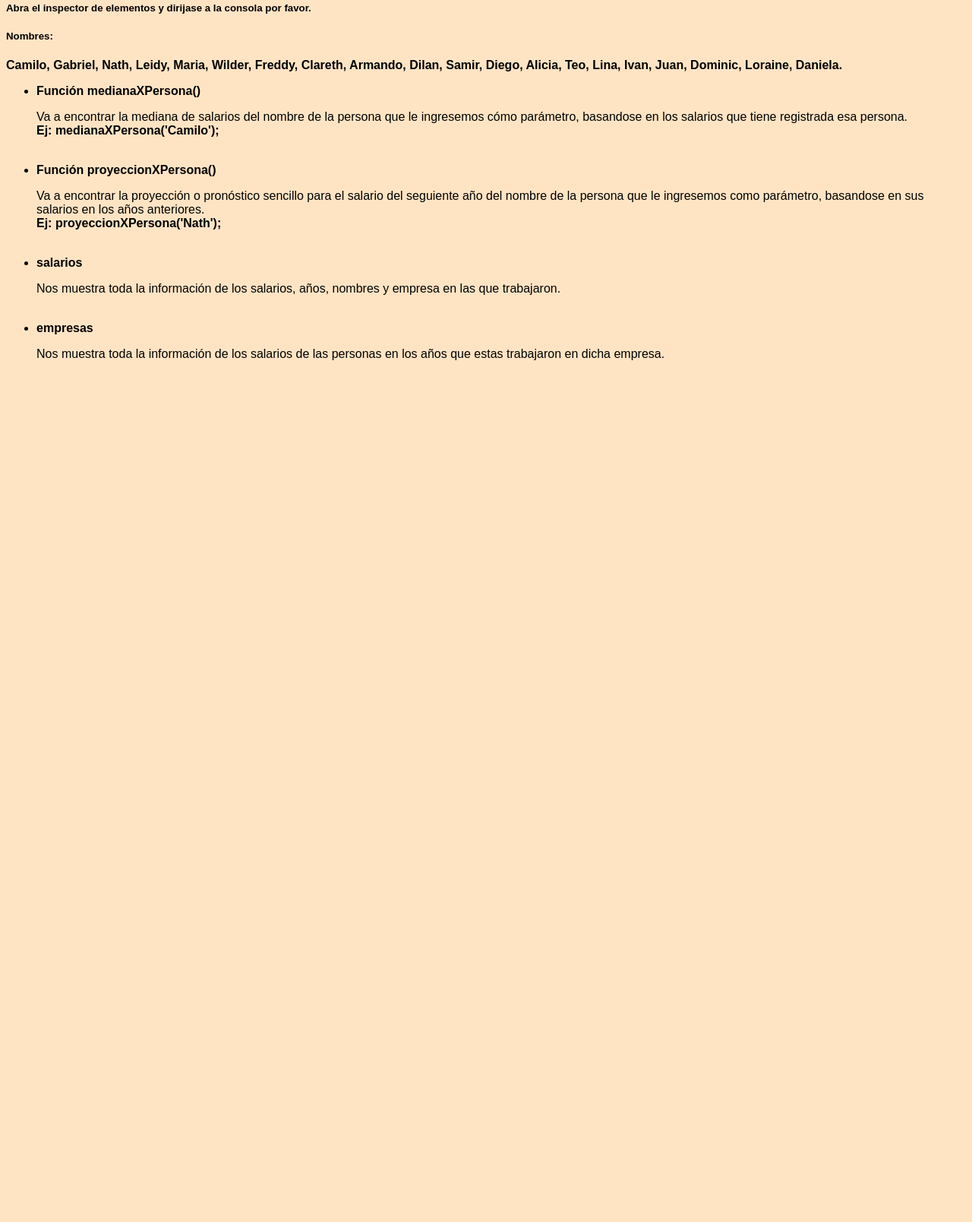
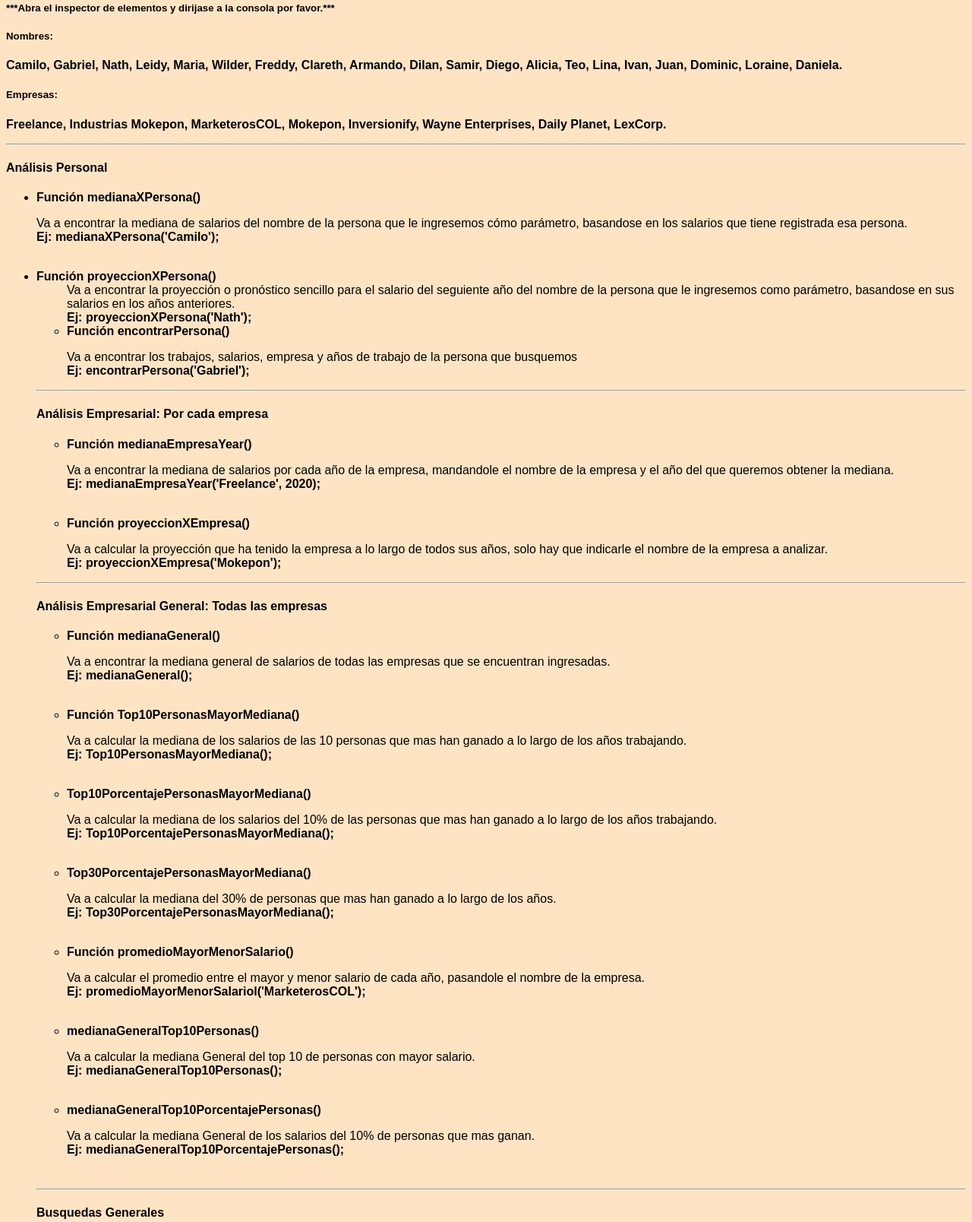
Before and after one commit to CamDev0/Curso-porcentajes-y-descuentos-con-Javascript, a plain HTML site: page salarios.html in a window 1280 px wide. Shown: the part 70-1678 px from the top of the page at 76% size. Before the commit the page ends 800 px from the top, so only its background shows below. Drawn offline with Linux system fonts and the light colour scheme.

Commit message:
Se agregÃaron nuevas instrucciones a la guía salarios.html para un mayor entendimiento de las funcionalidades.

```diff
--- a/analisis.js
+++ b/analisis.js
@@ -223,3 +223,5 @@ function Top30PorcentajePersonasMayorMediana(){
 
     return top10;
 }
+
+//Proximo a añadir: top personas con menor salario, salario promedio de todas las empresas, etc...
--- a/salarios.html
+++ b/salarios.html
@@ -10,26 +10,121 @@
 <body>
     <h3>Salarios: Análisis salarial</h3>
 
-    <h5>Abra el inspector de elementos y dirijase a la consola por favor.</h5>
+    <h5> ***Abra el inspector de elementos y dirijase a la consola por favor.***</h5>
 
     <h5>Nombres: </h5>
     <p><b>Camilo, Gabriel, Nath, Leidy, Maria, Wilder, Freddy, Clareth, Armando, Dilan, Samir, Diego,
         Alicia, Teo, Lina, Ivan, Juan, Dominic, Loraine, Daniela.
     </b></p>
 
+    <h5>Empresas: </h5>
+    <p>
+    <b>
+        Freelance, Industrias Mokepon, MarketerosCOL, Mokepon, Inversionify, Wayne Enterprises, Daily Planet, LexCorp.
+    </b>
+    </p>
+
+    <hr>
+
+        <h4>Análisis Personal</h4>
     <ul>
         <li><b>Función medianaXPersona()</b></li>
         <p> Va a encontrar la mediana de salarios del nombre de la persona que le ingresemos cómo parámetro, basandose
             en los salarios que tiene registrada esa persona. <br>
         <b>Ej: medianaXPersona('Camilo');</b>
         </p>
+
         <br>
+
         <li><b>Función proyeccionXPersona()</b></li>
-        <p>Va a encontrar la proyección o pronóstico sencillo para el salario del seguiente año del nombre de la persona
+        <ul>Va a encontrar la proyección o pronóstico sencillo para el salario del seguiente año del nombre de la persona
            que le ingresemos como parámetro, basandose en sus salarios en los años anteriores. <br>
            <b>Ej: proyeccionXPersona('Nath');</b>
+
+        <br>
+
+        <li><b>Función encontrarPersona()</b> </li>
+        <p> Va a encontrar los trabajos, salarios, empresa y años de trabajo de la persona que busquemos<br>
+        <b>Ej: encontrarPersona('Gabriel');</b>
         </p>
+
+    </ul>
+
+    <hr>
+        <h4>Análisis Empresarial: Por cada empresa</h4>
+
+    <ul>
+        <li><b>Función medianaEmpresaYear()</b></li>
+        <p>Va a encontrar la mediana de salarios por cada año de la empresa, mandandole el nombre de la empresa y el año del que queremos obtener la mediana.<br>
+            <b>Ej: medianaEmpresaYear('Freelance', 2020);</b>
+        </p>
+
         <br>
+
+        <li><b>Función proyeccionXEmpresa()</b></li>
+        <p>Va a calcular la proyección que ha tenido la empresa a lo largo de todos sus años, solo hay que indicarle el nombre de la empresa a analizar.<br>
+            <b>Ej: proyeccionXEmpresa('Mokepon');</b>
+        </p>
+
+    </ul>
+    <hr>
+        <h4>Análisis Empresarial General: Todas las empresas</h4>
+
+    <ul>
+        <li><b>Función medianaGeneral()</b></li>
+        <p>Va a encontrar la mediana general de salarios de todas las empresas que se encuentran ingresadas.<br>
+            <b>Ej: medianaGeneral();</b>
+        </p>
+
+        <br>
+
+        <li><b>Función Top10PersonasMayorMediana()</b></li>
+        <p>Va a calcular la mediana de los salarios de las 10 personas que mas han ganado a lo largo de los años trabajando.<br>
+            <b>Ej: Top10PersonasMayorMediana();</b>
+        </p>
+
+        <br>
+
+        <li><b>Top10PorcentajePersonasMayorMediana()</b></li>
+        <p>Va a calcular la mediana de los salarios del 10% de las personas que mas han ganado a lo largo de los años trabajando.<br>
+            <b>Ej: Top10PorcentajePersonasMayorMediana();</b>
+        </p>
+
+        <br>
+
+        <li><b>Top30PorcentajePersonasMayorMediana()</b></li>
+        <p>Va a calcular la mediana del 30% de personas que mas han ganado a lo largo de los años.<br>
+            <b>Ej: Top30PorcentajePersonasMayorMediana();</b>
+        </p>
+
+        <br>
+
+        <li><b>Función promedioMayorMenorSalario()</b></li>
+        <p>Va a calcular el promedio entre el mayor y menor salario de cada año, pasandole el nombre de la empresa.<br>
+            <b>Ej: promedioMayorMenorSalariol('MarketerosCOL');</b>
+        </p>
+
+        <br>
+
+        <li><b>medianaGeneralTop10Personas()</b></li>
+        <p>Va a calcular la mediana General del top 10 de personas con mayor salario.<br>
+            <b>Ej: medianaGeneralTop10Personas();</b>
+        </p>
+
+        <br>
+
+        <li><b>medianaGeneralTop10PorcentajePersonas()</b></li>
+        <p>Va a calcular la mediana General de los salarios del 10% de personas que mas ganan.<br>
+            <b>Ej: medianaGeneralTop10PorcentajePersonas();</b>
+        </p>
+
+        <br>
+    </ul>
+    <hr>
+        <h4>Busquedas Generales</h4>
+
+    <ul>
+
         <li><b>salarios</b></li>
         <p>
             Nos muestra toda la información de los salarios, años, nombres y empresa en las que trabajaron.
```
